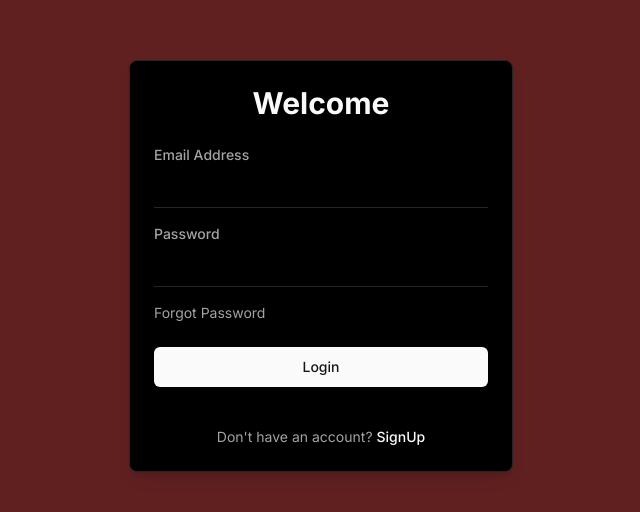
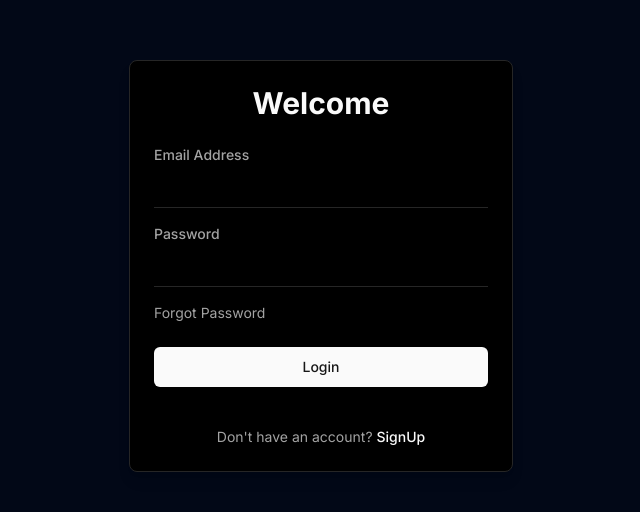
Before and after one commit to SadiqNaizam/mlo-a774-a170, a React (Vite) app: page / in a window 1280 px wide. Shown: the part 134-646 px from the top of the page, without its empty margins (319-959 px from the left). Built offline with nearby package versions, Linux system fonts and the light colour scheme.

Commit message:
Updated code files: index.css

```diff
--- a/src/index.css
+++ b/src/index.css
@@ -6,7 +6,7 @@
 
 @layer base {
   :root {
-    --background: 0 50% 25%;
+    --background: 222.2 84% 4.9%;
     --foreground: 0 0% 98%;
 
     --card: 0 0% 0%;
```
